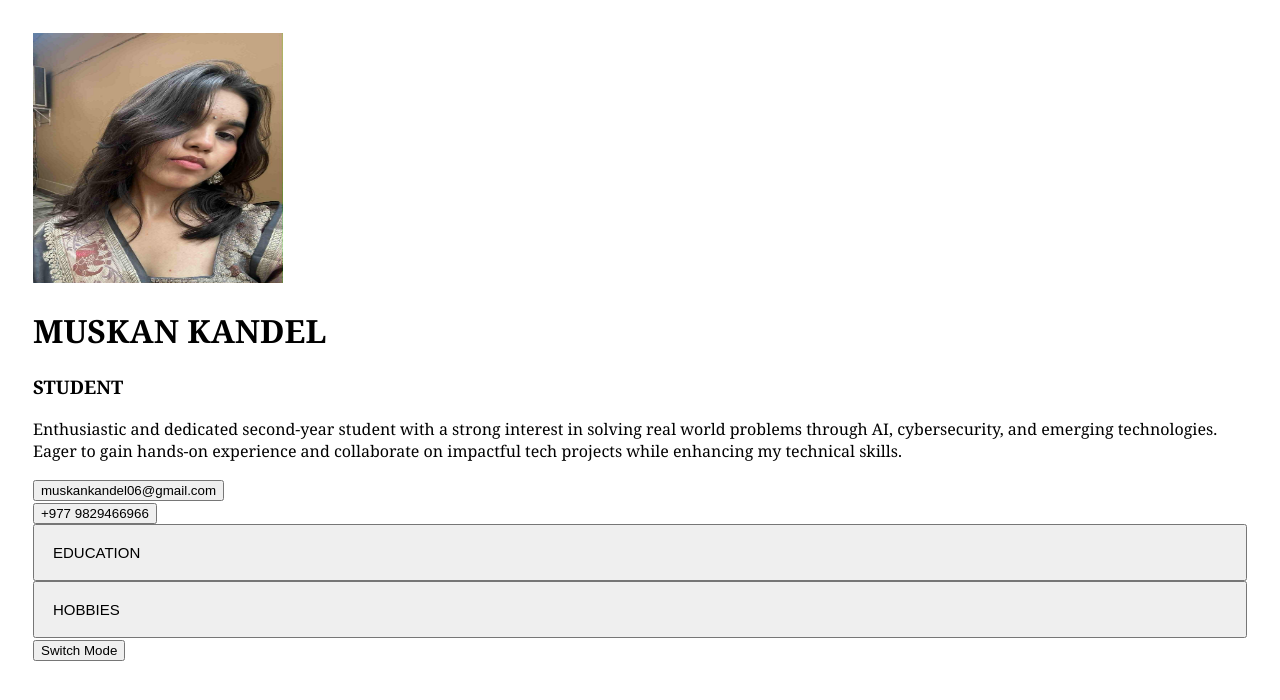
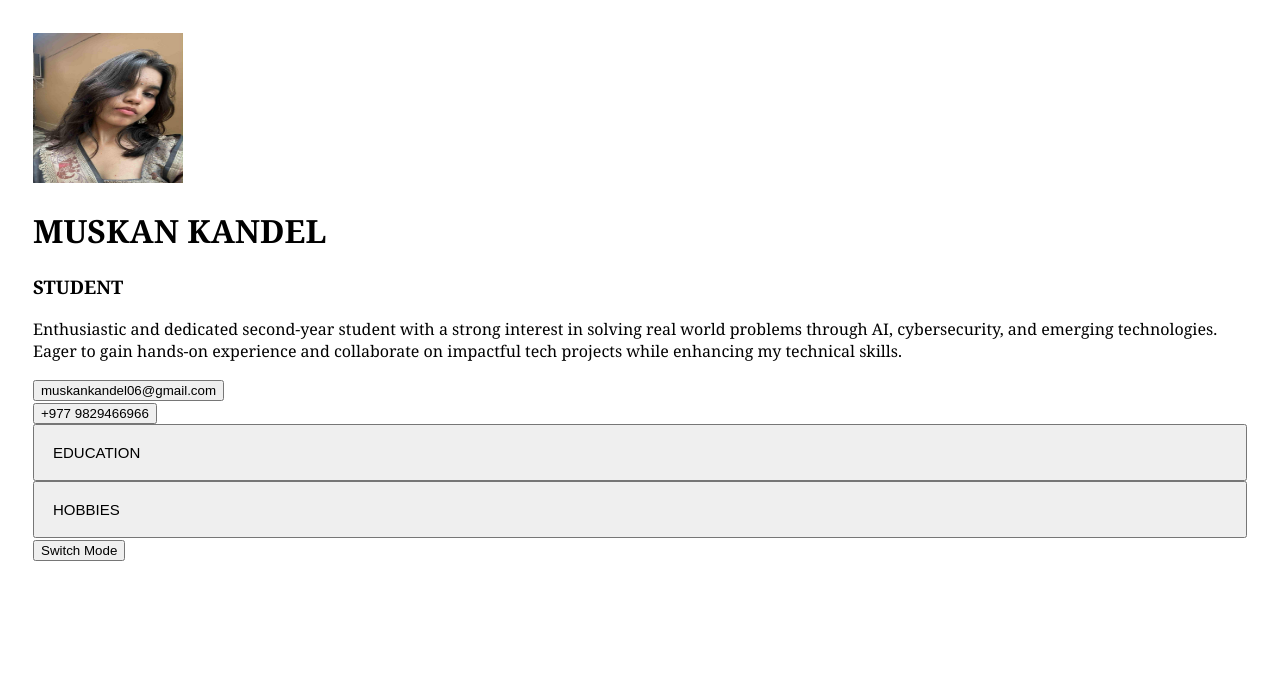
Before and after one commit to Muskan-Kandel/TLH-project, a plain HTML site: page index.html in a window 1280 px wide. Drawn offline with Linux system fonts and the light colour scheme.

Commit message:
my profile

```diff
--- a/index.html
+++ b/index.html
@@ -11,7 +11,7 @@
     <!-- <div class="container">
         BOX
     </div> -->
-    <img src="image.jpg" height="250" width="250" alt="my picture" title="this is me.">
+    <img src="image.jpg" height="150" width="150" alt="my picture" title="this is me.">
 
     <h1>MUSKAN KANDEL</h1>
 
```
